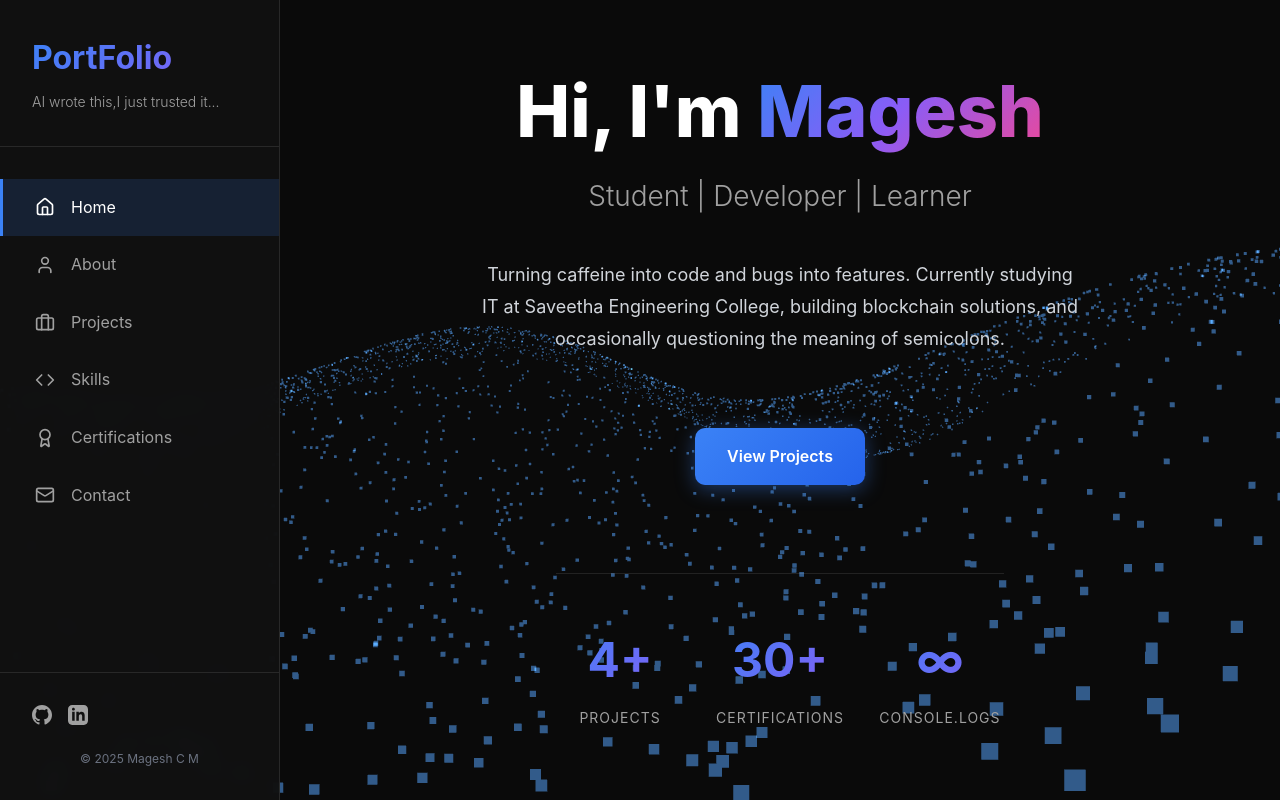
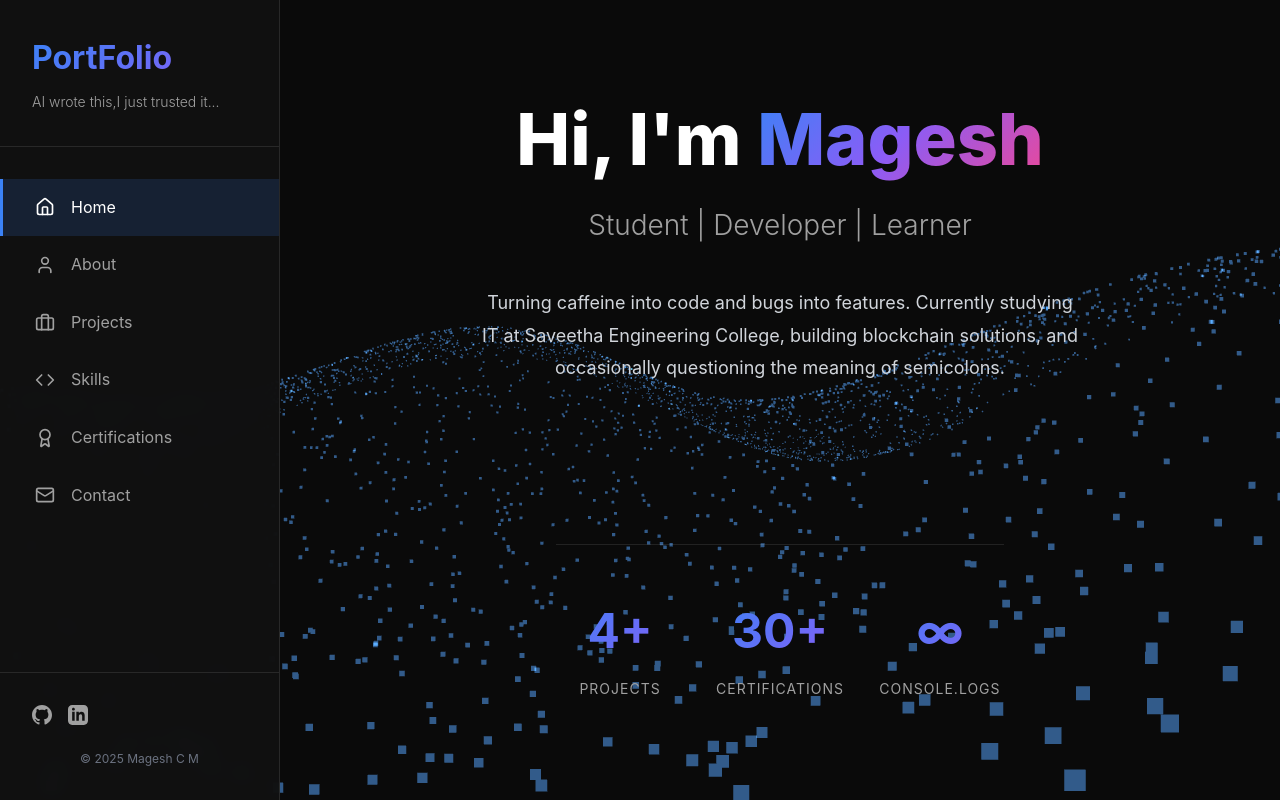
Before and after one commit to MageshCM/Portfolio, a React (Vite) app: page / in a window 1280 px wide. Built offline with nearby package versions, Linux system fonts and the light colour scheme; the HTML template or start-up script is replaced by a standard one.

Commit message:
Update Home.jsx

```diff
--- a/src/pages/Home.jsx
+++ b/src/pages/Home.jsx
@@ -109,9 +109,7 @@ const Home = () => {
             animate={{ opacity: 1, y: 0 }}
             transition={{ delay: 0.8, duration: 0.8 }}
           >
-            <a href="/projects" className="btn btn-primary">
-              View Projects
-            </a>
+
 
           </motion.div>
 
```
